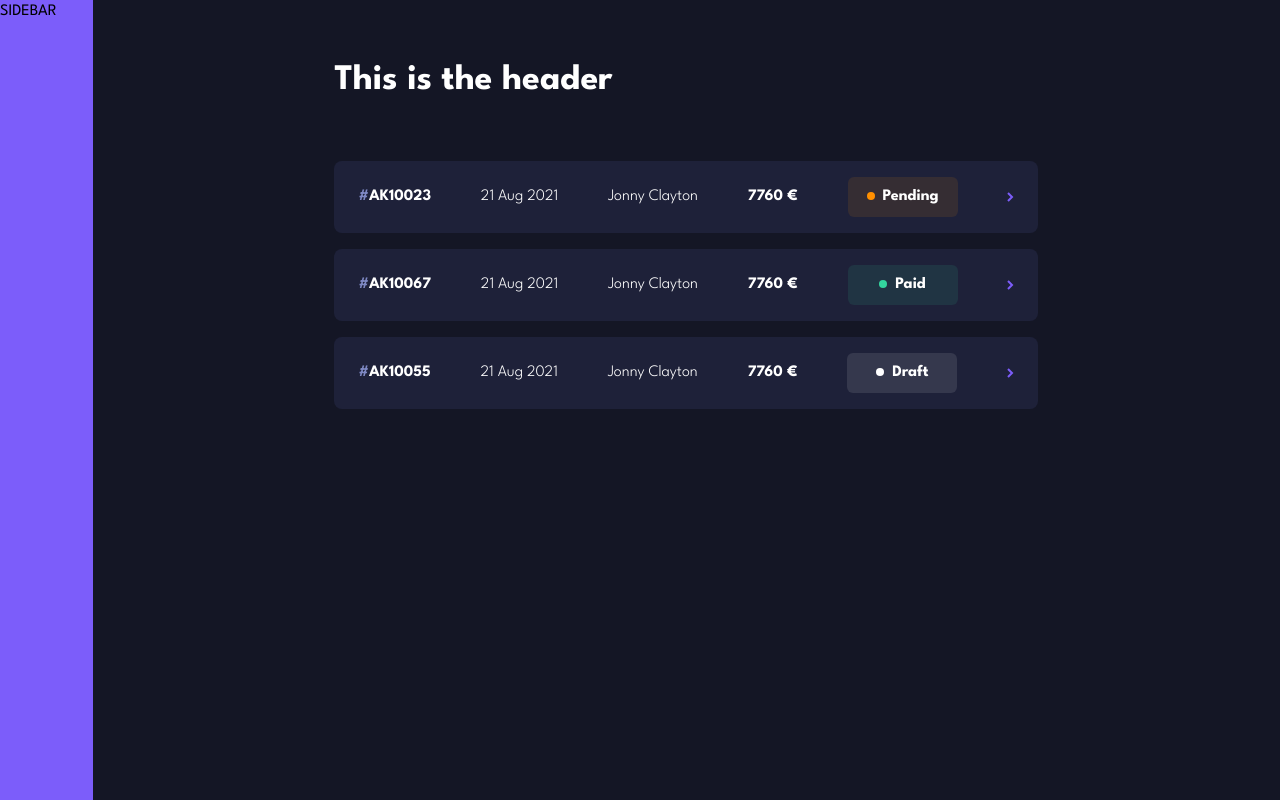
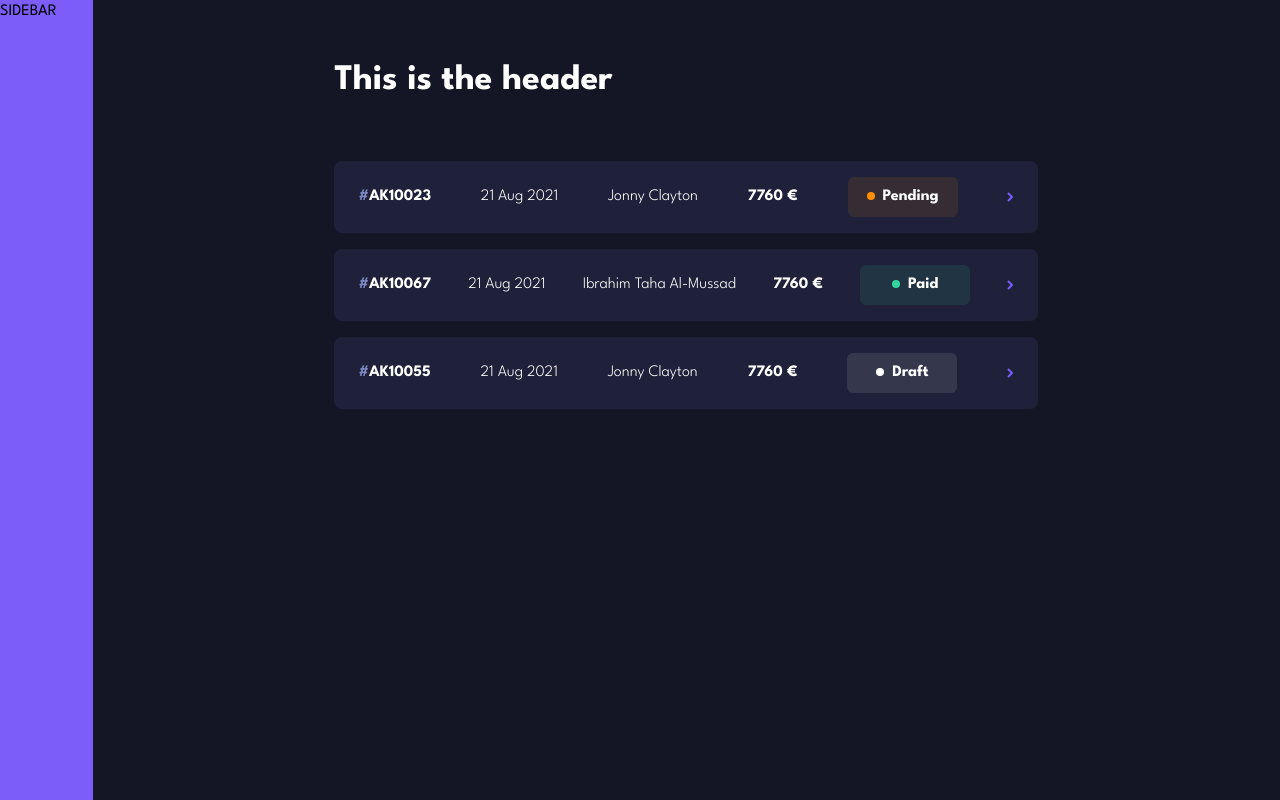
Before and after one commit to Invoice-App-jm5592/client, a Vue app: page /invoices in a window 1280 px wide. Built offline with nearby package versions, Linux system fonts and the light colour scheme.

Commit message:
Add fixtures for invoice list

```diff
--- a/src/modules/invoices/fixtures.ts
+++ b/src/modules/invoices/fixtures.ts
@@ -42,7 +42,7 @@ const invoices: Invoice[] = [
     total: 7760
   },
   {
-    id: "3",
+    id: "2",
     "invoice_number": "AK10067",
     status: "Paid",
     "bill_from": {
@@ -55,7 +55,7 @@ const invoices: Invoice[] = [
       country: "United Kingdom"
     },
     "bill_to": {
-      name: "Jonny Clayton",
+      name: "Ibrahim Taha Al-Mussad",
       email: "jonny@example.com",
       address: "84 Church Way",
       city: "London",
@@ -82,7 +82,7 @@ const invoices: Invoice[] = [
     total: 7760
   },
   {
-    id: "1",
+    id: "3",
     "invoice_number": "AK10055",
     status: "Draft",
     "bill_from": {
```
